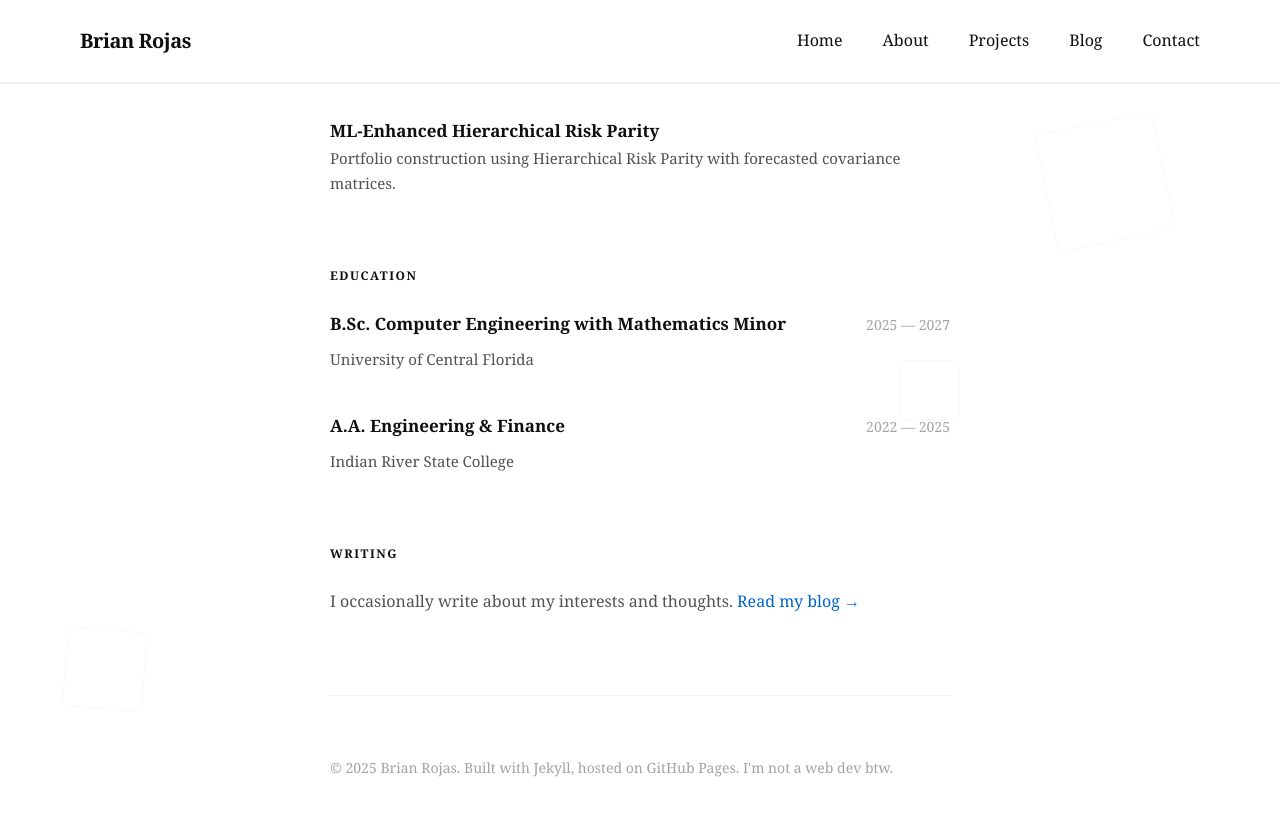
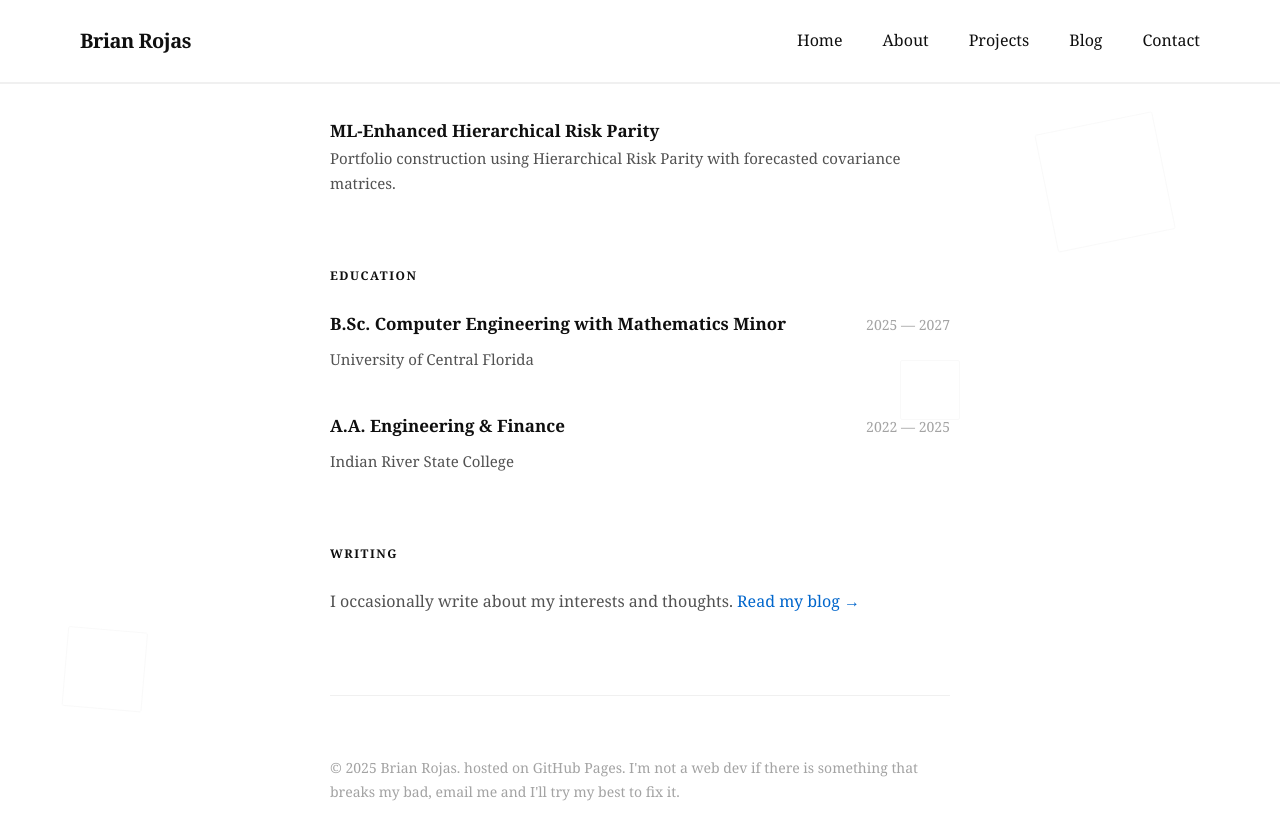
Before and after one commit to brianrojrc/brianrojrc.github.io, a Jekyll site: the page built from index.md, in a window 1280 px wide and 900 px high, scrolled down 1006 px. Shown: the top 840 px of the window. Built offline with Jekyll 4.4.1, drawn with Linux system fonts in a browser that asks for light colours.

Commit message:
Update default.html

```diff
--- a/_layouts/default.html
+++ b/_layouts/default.html
@@ -32,7 +32,7 @@
         {{ content }}
 
         <footer style="padding-top: 60px; border-top: 1px solid var(--border-color); margin-top: 80px;">
-            <p style="font-size: 14px; color: var(--text-tertiary);">© 2025 Brian Rojas. Built with Jekyll, hosted on GitHub Pages. I'm not a web dev btw.</p>
+            <p style="font-size: 14px; color: var(--text-tertiary);">© 2025 Brian Rojas. hosted on GitHub Pages. I'm not a web dev if there is something that breaks my bad, email me and I'll try my best to fix it.</p>
         </footer>
     </main>
 
```
